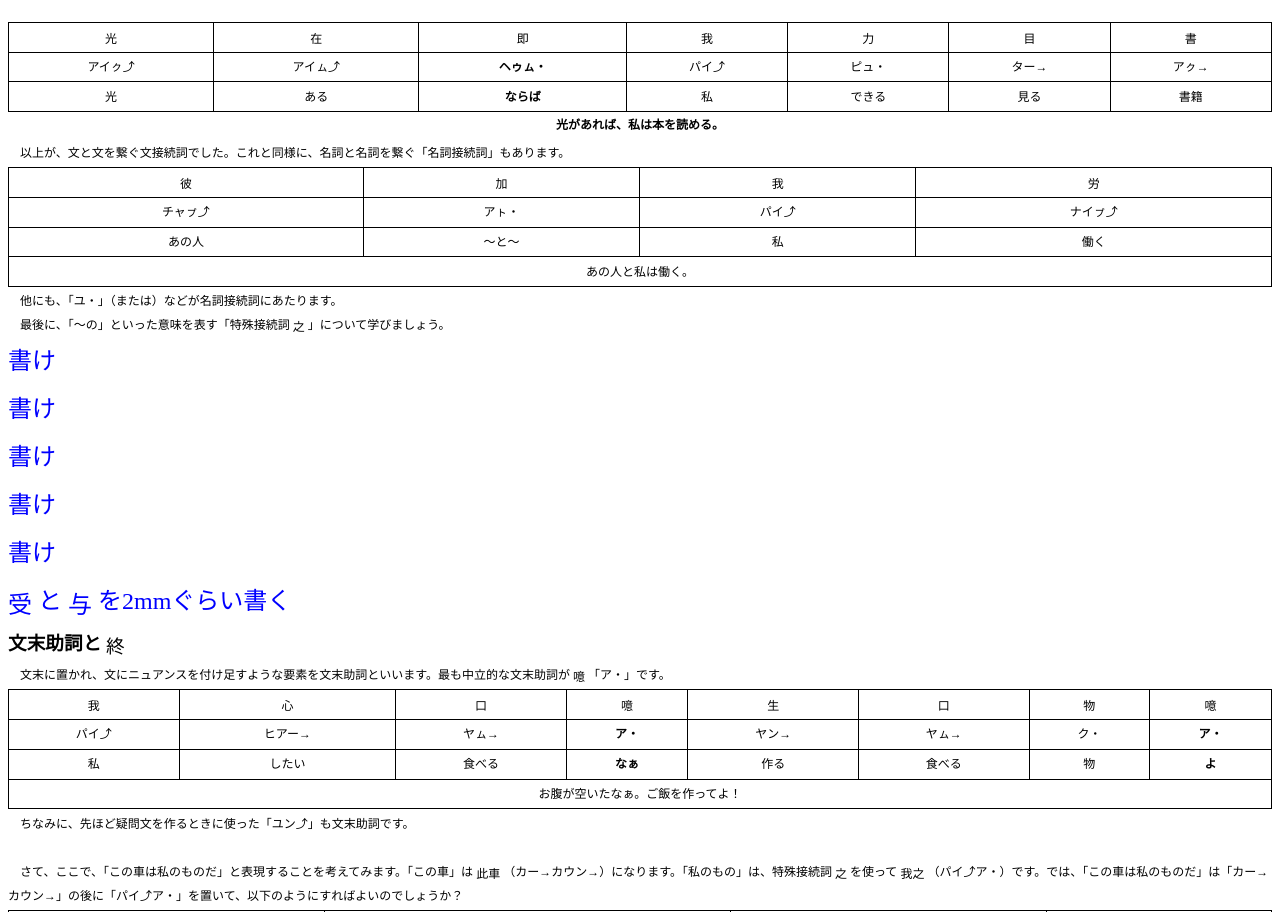
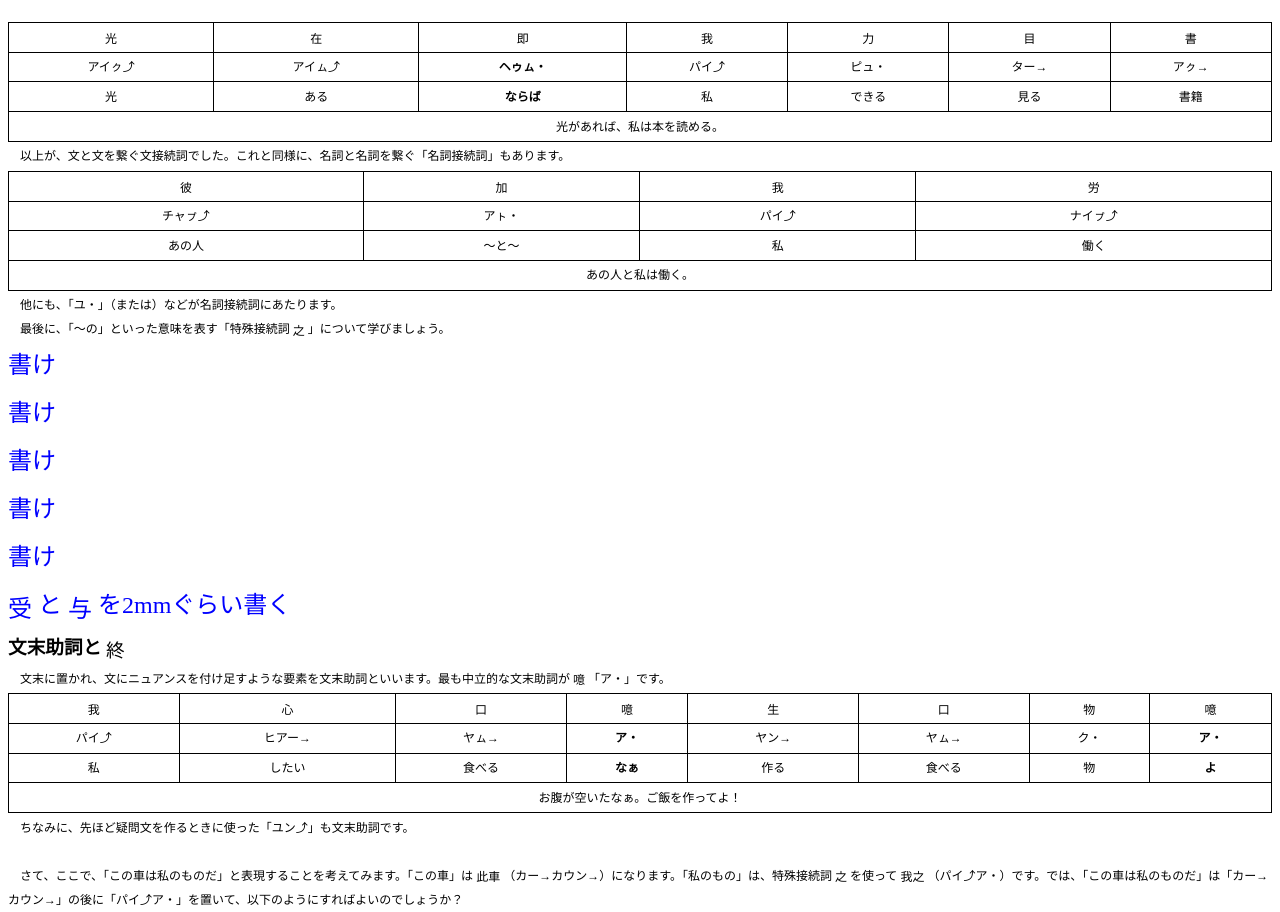
Before and after one commit to sozysozbot/nclc_paper_dictionary_opening, a website: page vivliostyle/0_09_grammar_linzklar.html in a window 1280 px wide. Shown: the part 7005-7917 px from the top of the page. Drawn offline with Linux system fonts and the light colour scheme.

Commit message:
微修正

```diff
--- a/vivliostyle/0_09_grammar_linzklar.html
+++ b/vivliostyle/0_09_grammar_linzklar.html
@@ -789,8 +789,7 @@
         </tr>
 
         <tr>
-            <th colspan="7">光があれば、私は本を読める。</th>
-
+            <td colspan="7">光があれば、私は本を読める。</td>
         </tr>
     </table>
 
```
Also changed, not shown: 1 other file.
